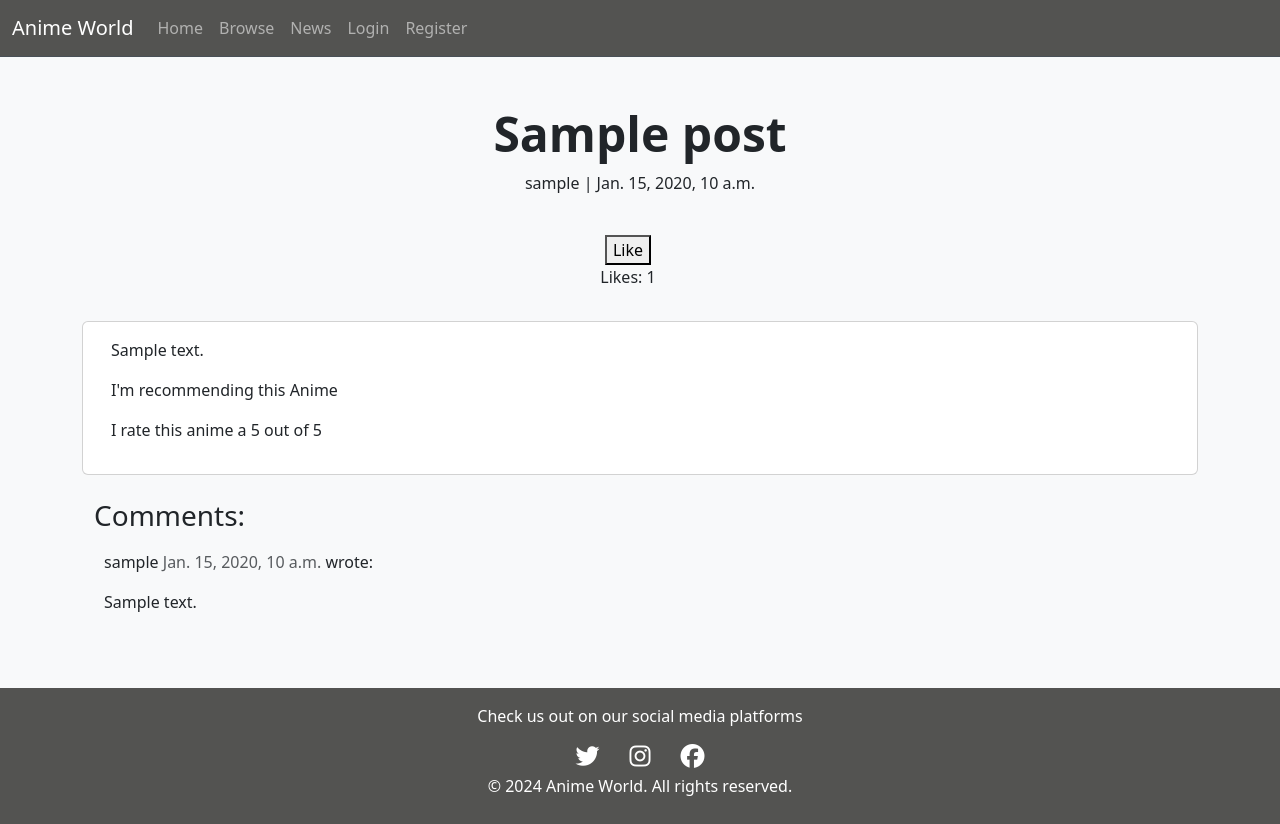
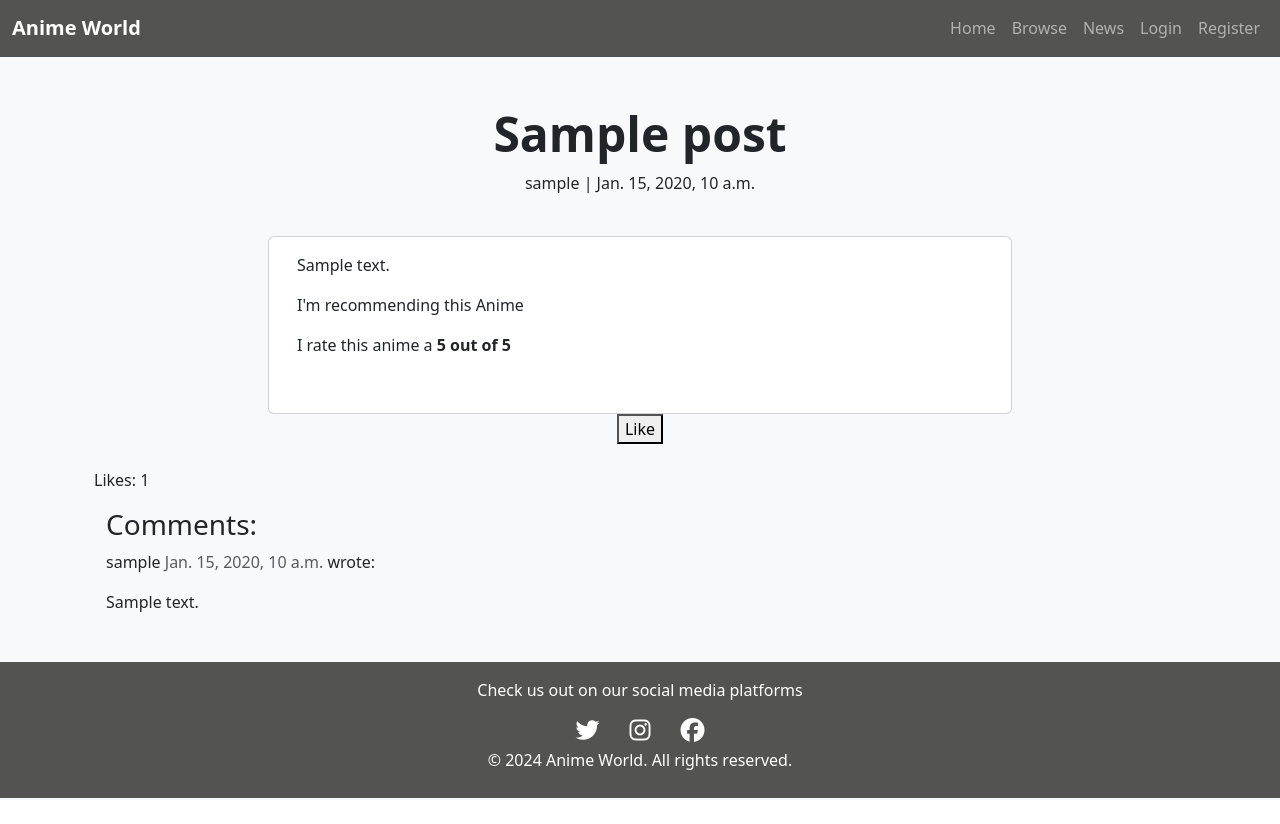
Before and after one commit to Triz22/final-project, a Django app: page /1/ in a window 1280 px wide. After the commit the page ends 798 px from the top, so only its background shows below. Run offline with Django 4.2, Linux system fonts and the light colour scheme; tables that the repository leaves empty hold one stand-in row (values such as "Sample post"); some libraries are stand-ins or nearby versions.

Commit message:
restructure post-detail template

```diff
--- a/blog/templates/blog/post_detail.html
+++ b/blog/templates/blog/post_detail.html
@@ -1,26 +1,48 @@
 {% extends 'base.html' %} {% block content %}
 {% load static %}
 
-<div class="container">
+<div class="container mt-5 post-detail">
     <div class="row">
-        <div class="col text-center">
+        <div class="col-md-8 offset-md-2 text-center">
             <!-- Post title goes in h1 tags -->
             <h1 class="post-title">{{ post.anime_title }}</h1>
 
             <p class="post-subtitle">{{ post.author }} | {{ post.created_on }}</p>
-        </div>
-        <div class="row text-center">
-            <div class="col">
             {% if "placeholder" in post.featured_image.url %}
-                <img src="{% static 'images/default.jpg' %}" class="scale" alt="placeholder"
+            <img src="{% static 'images/default.jpg' %}" class="img-fluid mb-4" alt="placeholder"
                 style="max-width: 60%; height: 100%;">
             {% else %}
-                <img class="card-img-top" src=" {{ post.featured_image.url }}" alt="{{ post.title}}">
+            <img class="img-fluid mb-4" src=" {{ post.featured_image.url }}" alt="{{ post.title}}">
             {% endif %}
+        </div>
+    </div>
+    <div class="row">
+        <div class="col-md-8 card offset-md-2">
+            <div class="mb-4">
+                <div class="card-body">
+                    <!-- The post content goes inside the card-text. -->
+                    <p class="card-text">
+                        {{ post.description | safe }}
+                    </p>
+                    <p>
+                        {% if post.recommended is True %}
+                        <p>I'm recommending this Anime</p>
+                        {% else %}
+                        <p>Not recommended!</p>
+                        {% endif %}
+
+
+                        <!-- {{post.recommended}} -->
+                    </p>
+                    <p>
+                        I rate this anime a <strong>{{post.rating}} out of 5</strong>
+                    </p>
+                </div>
+            </div>
         </div>
 
         <!-- Like/Unlike button-->
-            <div class="container">
+        <div class="text-center mb-4">
             <form method="post" action="{% url 'post_like' post.id %}">
                 {% csrf_token %}
                 <button type="submit">
@@ -39,29 +61,7 @@
 
 
     <div class="container">
-            <div class="row">
-                <div class="col card mb-4  mt-3 left  top">
-                    <div class="card-body">
-                        <!-- The post content goes inside the card-text. -->
-                        <p class="card-text">
-                            {{ post.description | safe }}
-                        </p>
-                        <p>
-                            {% if post.recommended is True %}
-                            <p>I'm recommending this Anime</p>
-                            {% else %}
-                            <p>Not recommended!</p>
-                            {% endif %}
 
-
-                            <!-- {{post.recommended}} -->
-                        </p>
-                        <p>
-                            I rate this anime a {{post.rating}} out of 5
-                        </p>
-                    </div>
-                </div>
-            </div>
     </div>
 
     <!-- Comments -->
@@ -69,14 +69,14 @@
         <h3>Comments:</h3>
         <div class="card-body">
             {% for comment in comments %}
-                <div class="comments" style="padding: 10px;">
+            <div class="comments mb-3">
                 <p class="font-weight-bold">
                     {{ comment.author }}
                     <span class=" text-muted font-weight-normal">
                         {{ comment.created_on }}
                     </span> wrote:
                 </p>
-                    {{ comment.body | linebreaks }}
+                <p>{{ comment.body | linebreaks }}</p>
             </div>
         </div>
     </div>
--- a/static/css/style.css
+++ b/static/css/style.css
@@ -10,10 +10,16 @@
 
 /* Navbar */
 
-.navbar-color {
+.navbar {
     background-color: #535351;
 }
 
+.navbar-nav {
+    margin-left: auto;
+}
+.navbar-brand {
+    font-weight: bold;
+}
 /* .navv {
     baccolor: white !important;
 }
```
Also changed, not shown: blog/templates/blog/post_detail copy.html (added, +89 -0 lines). Lines whose indentation alone changed are shown as unchanged.
